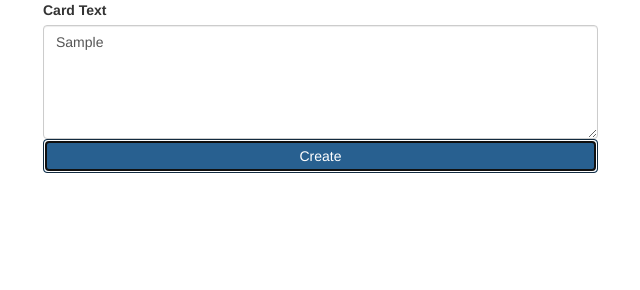
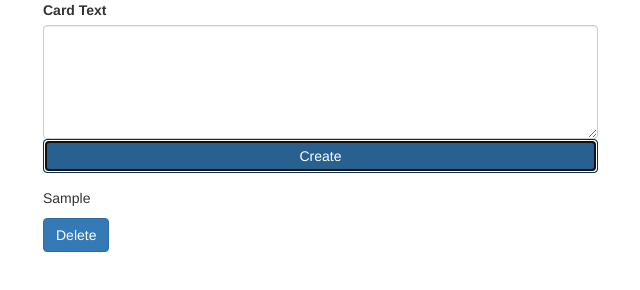
Before and after one commit to SorrelBrigman/dynamicCards, a plain HTML site: page index.html in a window 1280 px wide. Both pictures are taken after typing "Sample" into the empty fields and a click on the button "Create". Shown: the whole page, without its empty margins (27-667 px from the left). Drawn offline with nearby package versions, Linux system fonts and the light colour scheme.

Commit message:
card add function works

```diff
--- a/cards.js
+++ b/cards.js
@@ -1,15 +1,44 @@
+//Global Variables
+
+var userText = "";
+
+
 //take value of input box
+var inputText = function () {
+  userText = $("#creationCard").val();
+  return userText;
+}
+
 
 //put in new bootstrap card
-  //new card has
+var newCardCreation = function () {
+    //gathers userInput
+    inputText();
+      //new card has
     //html for new card
-      var newCard = <div class="col-sm-6">
+        //text from inputbox
+      var newCard = `<div class="col-sm-6">
     <div class="card card-block">
-      <h3 class="card-title">Special title treatment</h3>
-      <p class="card-text">With supporting text below as a natural lead-in to additional content.</p>
-      <a href="#" class="btn btn-primary">Go somewhere</a>
+      <p class="card-text">${userText}</p>
+      <a href="#" class="btn btn-primary">Delete</a>
     </div>
-    //text from inputbox
-    //delete button
+    </div>`
+
+
+    //added to new card
+    $("#cardHolder").append(newCard);
+    //resets input textarea to blank
+    $("#creationCard").val("");
+}
 
 //delete button function
+
+var deleteButton = function() {
+
+}
+
+// event listeners
+
+//on click of create button, newCardCreation function is run
+
+$(".create").click(newCardCreation);
--- a/index.html
+++ b/index.html
@@ -13,7 +13,7 @@
            <div class="form-group col-md-6">
               <label class="text-center" for="cardInput">Card Text</label>
               <textarea class="form-control" id="creationCard" rows="5" cols="10" autofocus="true"></textarea>
-              <button type="submit" class="btn btn-primary btn-block">Create</button>
+              <button type="submit" class="btn btn-primary btn-block create">Create</button>
           </div> <!-- end of form-group -->
         </div> <!-- end of row -->
       </div> <!-- end of inputField div -->
```
